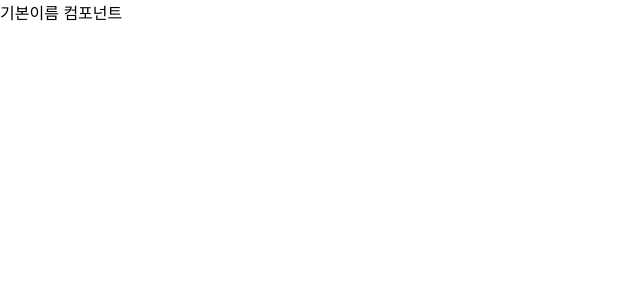
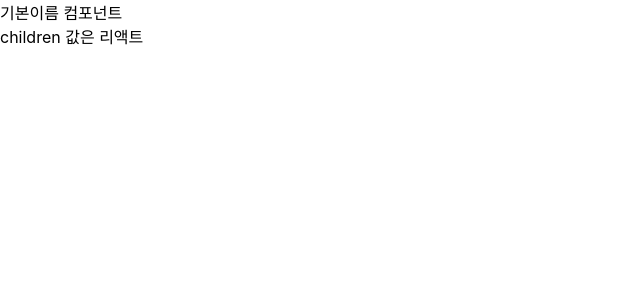
Before and after one commit to th0Kim/react-ezen, a React (Create React App) app in the folder hello-react/: page / in a window 1280 px wide. Shown: the top 300 px of the page, without its empty margins (0-640 px from the left). Built offline with nearby package versions, Linux system fonts and the light colour scheme.

Commit message:
부모의 자식에 name이 없고 자식 출력 {props.children}

```diff
--- a/hello-react/src/App.js
+++ b/hello-react/src/App.js
@@ -6,7 +6,7 @@ import MyComponent from './MyComponent';
 const App = () => {
   return (
     <div>
-      <MyComponent />
+      <MyComponent>리액트</MyComponent>
     </div>
   );
 }
--- a/hello-react/src/MyComponent.js
+++ b/hello-react/src/MyComponent.js
@@ -4,6 +4,8 @@ const MyComponent = (props) => {
   return (
     <div>
       {props.name} 컴포넌트
+      <br />
+      children 값은 {props.children}
     </div>
   );
 }
```
Also changed, not shown: 1 other file (tests, documents, lock files or other folders).
